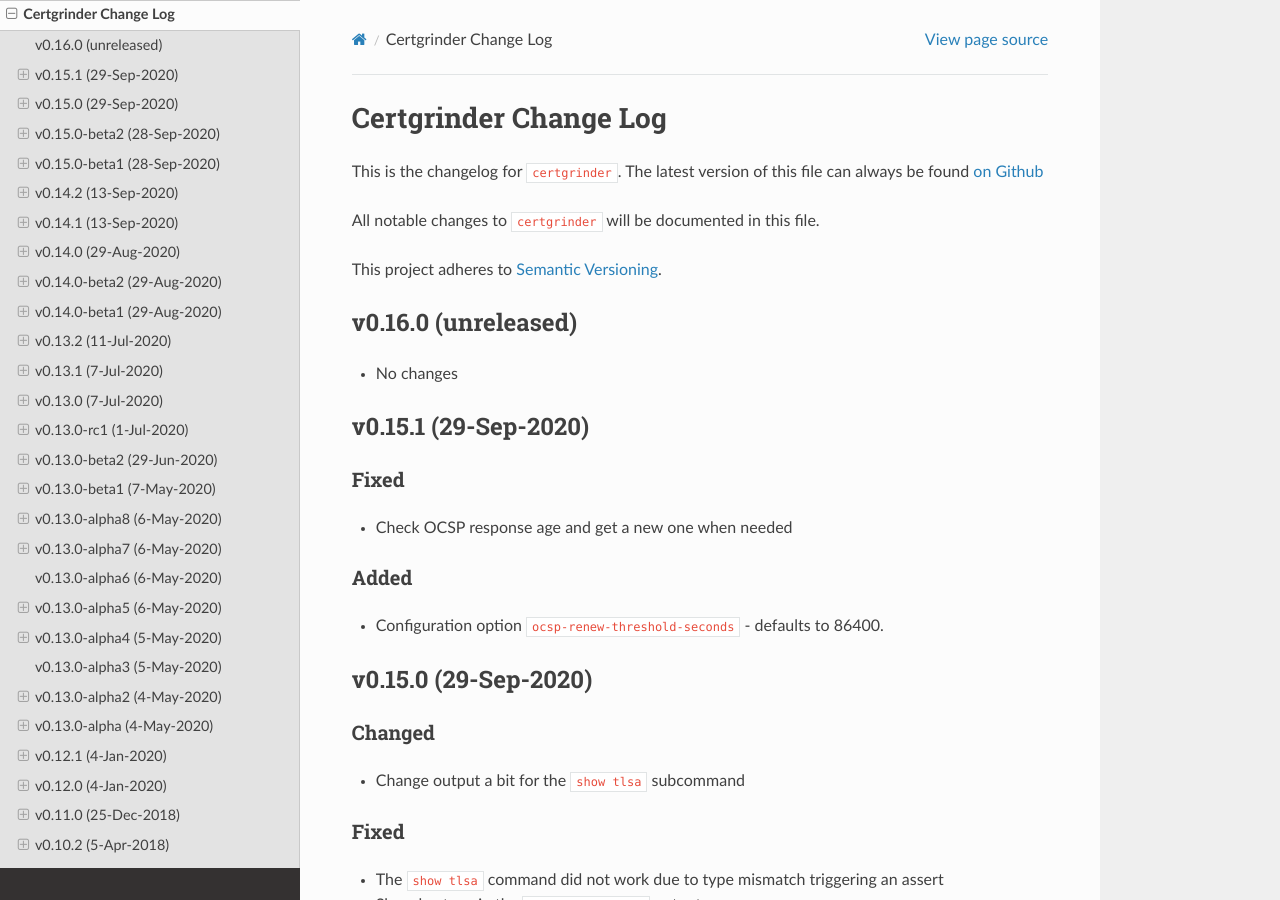
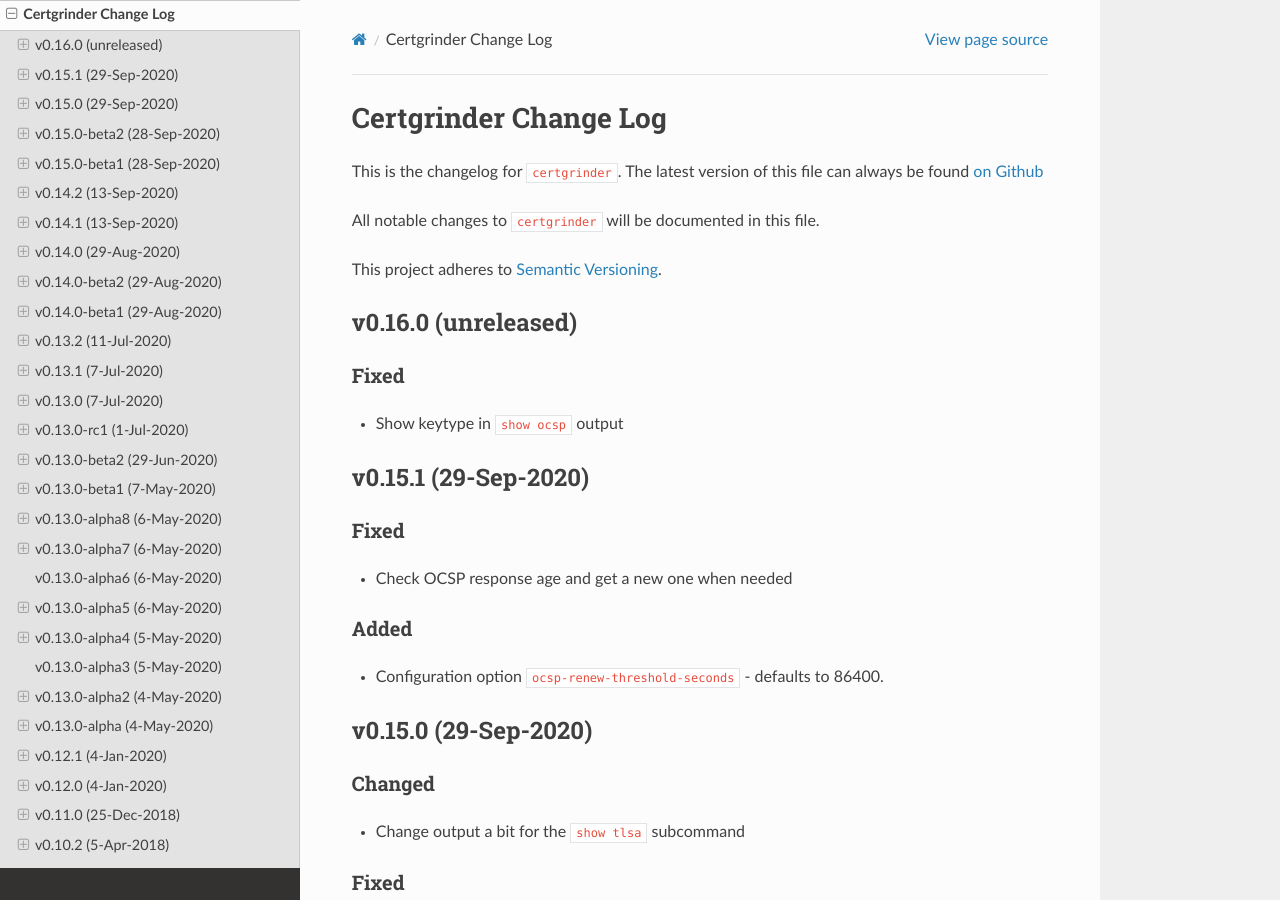
Before and after one commit to tykling/certgrinder, a Sphinx documentation site: the page built from docs/certgrinder-changelog.rst, in a window 1280 px wide and 900 px high. Built offline with Sphinx 7.4.7 and the Read the Docs theme 2.0.0, drawn with Linux system fonts in a browser that asks for light colours.

Commit message:
show keytype in show ocsp output

```diff
--- a/docs/certgrinder-changelog.rst
+++ b/docs/certgrinder-changelog.rst
@@ -11,7 +11,10 @@
 
 v0.16.0 (unreleased)
 --------------------
-- No changes
+
+Fixed
+~~~~~
+- Show keytype in ``show ocsp`` output
 
 
 v0.15.1 (29-Sep-2020)
```
Also changed, not shown: 1 other file.
